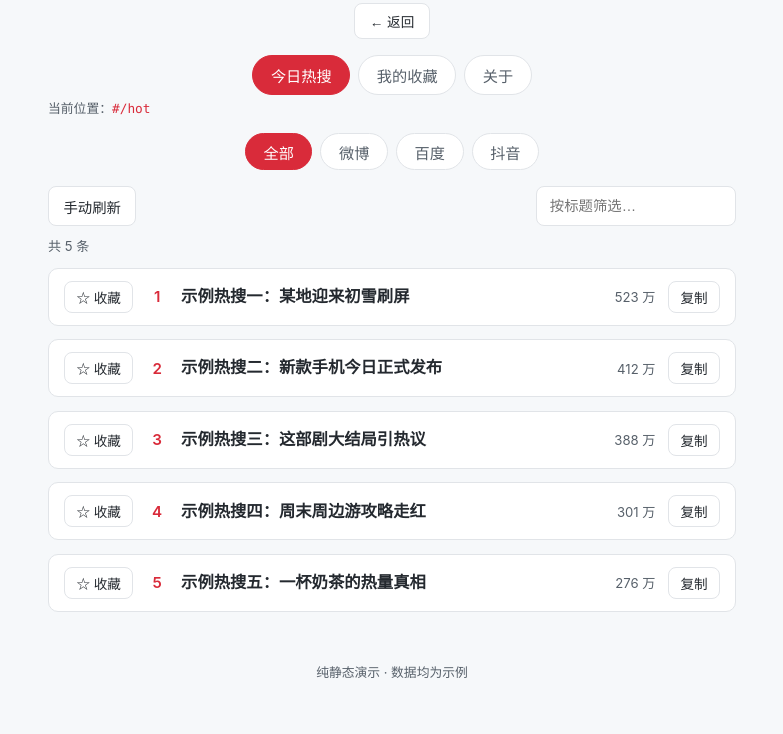
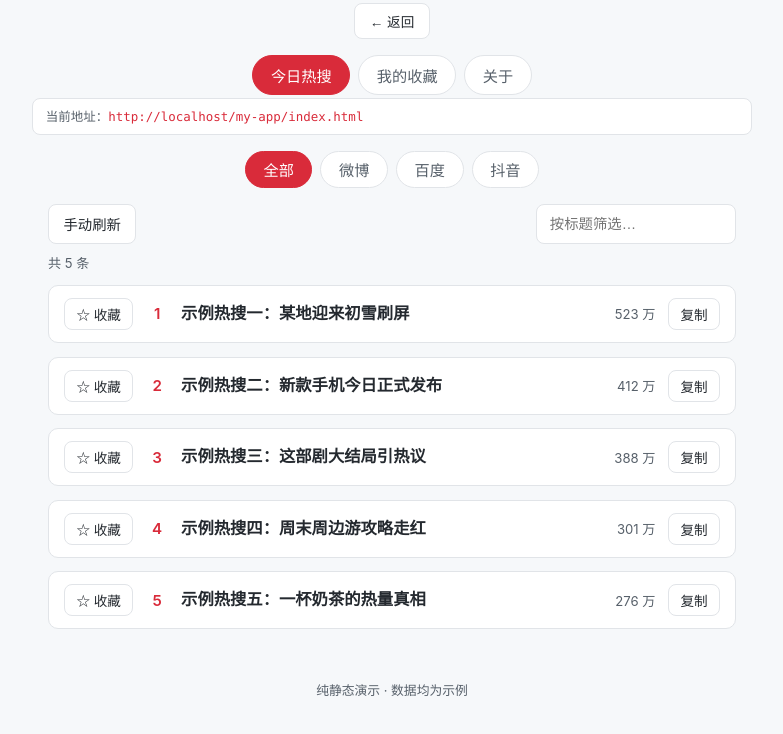
Before and after one commit to Ranran1202/vibe-coding-journey, a plain HTML site: page my-app/index.html in a window 1280 px wide. Shown: the part 94-828 px from the top of the page, without its empty margins (248-1031 px from the left). Drawn offline with Linux system fonts and the light colour scheme.

Commit message:
Day 13｜页面内显示完整地址（含路由与状态参数），截图自带地址信息
改了什么：
- app.js：路由指示改为显示完整 location.href（含 ?slow/?fail/?empty 等状态参数），真实反映地址栏
- index.html + style.css：文案改「当前地址：」，样式改为浅灰地址条（等宽字体 + 自动换行，长 URL 不溢出）
- tests/states-verify.cjs：路由断言由精确等值改为「包含 #/views」，与完整地址显示对齐

加了什么：
- 无新增文件；改动后四个测试套件仍全部通过（states 7 + filter 10 + platform 12 + fav 15 = 44/44）

```diff
--- a/my-app/css/style.css
+++ b/my-app/css/style.css
@@ -418,13 +418,18 @@
 }
 .nav-link:focus-visible { outline: 2px solid var(--accent); outline-offset: 2px; }
 
-/* 面包屑 / 当前路由指示（可见「地址栏」信息） */
+/* 地址栏样式：把「当前完整地址」在页面内显示出来，截图即可见（含路由与状态参数） */
 .breadcrumb {
   max-width: 720px;
   margin: 0 auto;
-  padding: 0 1rem;
+  padding: 0.45rem 0.8rem;
   color: var(--muted);
-  font-size: 0.8rem;
+  font-size: 0.78rem;
+  line-height: 1.6;
+  background: var(--card);
+  border: 1px solid var(--border);
+  border-radius: 8px;
+  word-break: break-all;
 }
 .breadcrumb #routeLabel {
   font-family: ui-monospace, "SFMono-Regular", Consolas, monospace;
--- a/my-app/index.html
+++ b/my-app/index.html
@@ -24,7 +24,7 @@
 
   <!-- 面包屑 / 当前路由（可见的「地址栏」指示，便于核对视图） -->
   <p class="breadcrumb" id="breadcrumb" aria-live="polite">
-    当前位置：<span id="routeLabel">#/hot</span>
+    当前地址：<span id="routeLabel">#/hot</span>
   </p>
 
   <!-- 视图①：列表（今日热搜 / 我的收藏 共用 #hotList，按 hash 切换 favOnly） -->
--- a/my-app/js/app.js
+++ b/my-app/js/app.js
@@ -199,9 +199,9 @@
       a.classList.toggle("is-active", a.getAttribute("data-view") === view);
     });
 
-    // 面包屑 / 当前路由指示（让「地址栏」信息在页面内可见，便于核对视图）
+    // 面包屑 / 当前路由指示（让「地址栏」信息在页面内可见，便于核对视图与状态参数）
     var routeLabel = document.getElementById("routeLabel");
-    if (routeLabel) routeLabel.textContent = "#/" + view;
+    if (routeLabel) routeLabel.textContent = location.href;
 
     syncSearchScope();   // 搜索框范围提示随视图切换
     renderList();        // 重新渲染当前视图
```
Also changed, not shown: my-app/tests/states-verify.cjs (+2 -2 lines).
